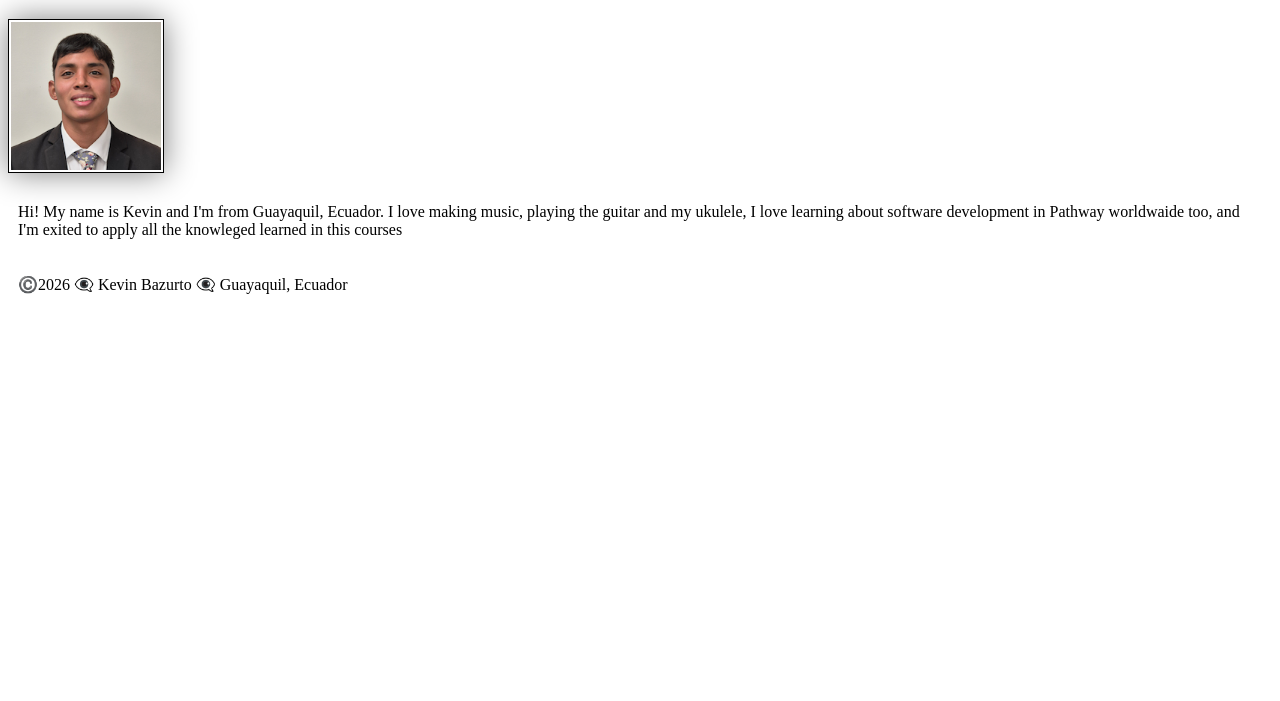
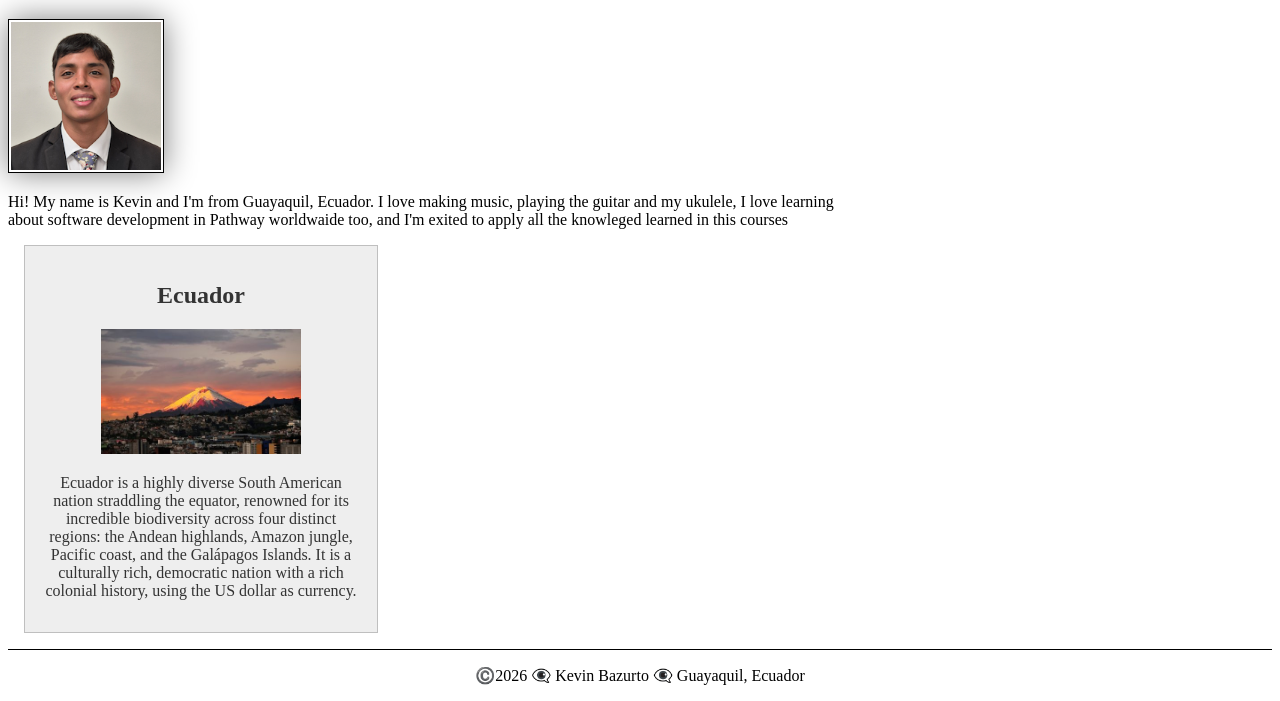
Before and after one commit to kev-bazy/wdd130, a plain HTML site: page index.html in a window 1280 px wide. Shown: the part 205-906 px from the top of the page. Before the commit the page ends 800 px from the top, so only its background shows below. Drawn offline with Linux system fonts and the light colour scheme.

Commit message:
country add to wdd130

```diff
--- a/index.html
+++ b/index.html
@@ -5,6 +5,9 @@
     <meta charset="UTF-8">
     <meta name="viewport" content="width=device-width, initial-scale=1.0">
     <title>Kevin Josue Bazurto Holguin | WDD 130</title>
+    <meta name="description"
+      content="Kevin Bazurto'S BYU Pathway Worldwide WDD130 course home page">
+    <meta name="author" content="Kevin Bazurto">
     <link rel="stylesheet" href="styles/styles.css">
 </head>
 
@@ -23,6 +26,17 @@
             too, and I'm exited to
             apply all the knowleged learned in this courses</p>
     </main>
+    <aside>
+        <h2>Ecuador</h2>
+        <img src="images/ecuador.jpg" alt="Quito-Ecuador">
+        <p>Ecuador is a highly diverse South American nation straddling the equator, renowned for
+            its
+            incredible biodiversity across four distinct regions: the Andean highlands, Amazon
+            jungle, Pacific
+            coast, and the Galápagos Islands. It is a culturally rich, democratic nation with a rich
+            colonial
+            history, using the US dollar as currency.</p>
+    </aside>
     <footer>
         <p>©️2026 👁️‍🗨️ Kevin Bazurto 👁️‍🗨️ Guayaquil, Ecuador</p>
     </footer>
--- a/styles/styles.css
+++ b/styles/styles.css
@@ -13,7 +13,7 @@ h1 {
     color: darkblue;
 }
 
-img {
+main img {
     width: 150px;
     height: auto;
     border: 1px solid black;
@@ -22,5 +22,31 @@ img {
 }
 
 p {
-    padding: 10px;
+    padding: 0px;
 }
+
+main {
+    max-width: 840px;
+}
+
+aside {
+    width: 20rem;
+    margin: 1rem;
+    border: 1px solid rgb(0 0 0 / 0.2);
+    /* 1️⃣ */
+    padding: 1rem;
+    background-color: #eee;
+    color: #333;
+    text-align: center;
+}
+
+aside img {
+    width: 200px;
+    height: auto;
+}
+
+footer {
+    margin-top: 15px;
+    border-top: 1px solid #000;
+    text-align: center;
+}
```
Also changed, not shown: images/ecuador.jpg (added).
